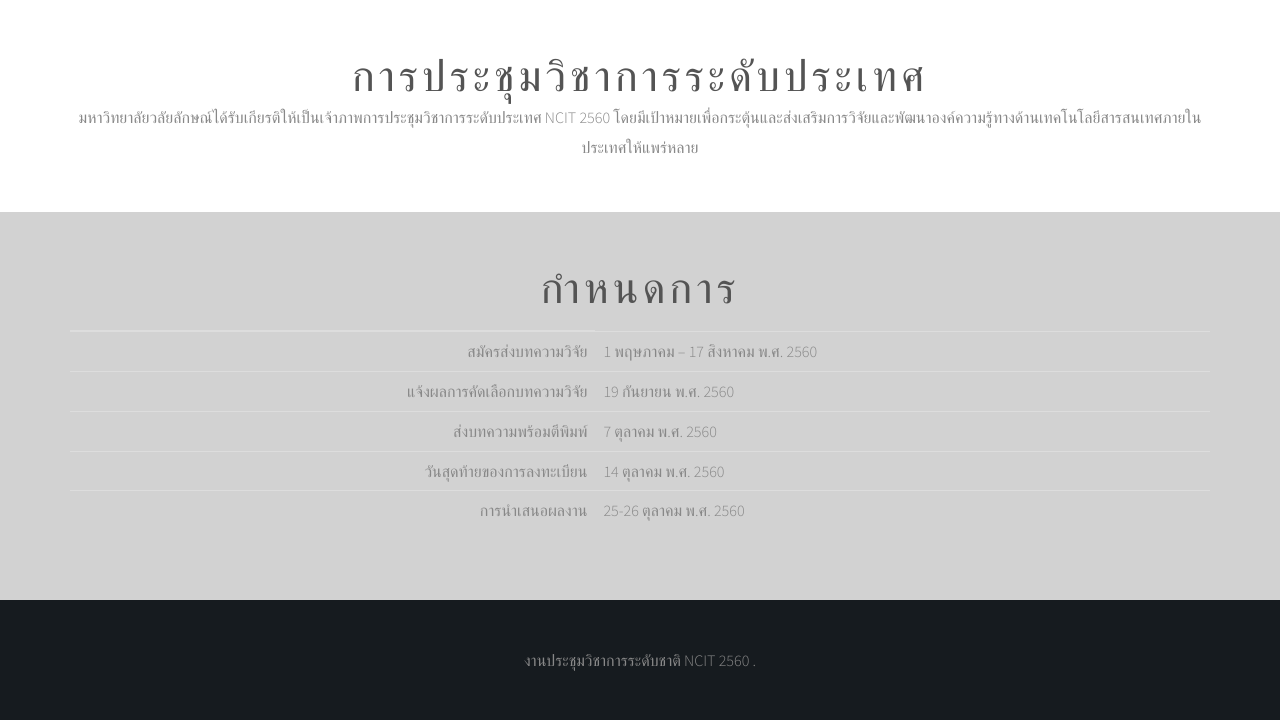
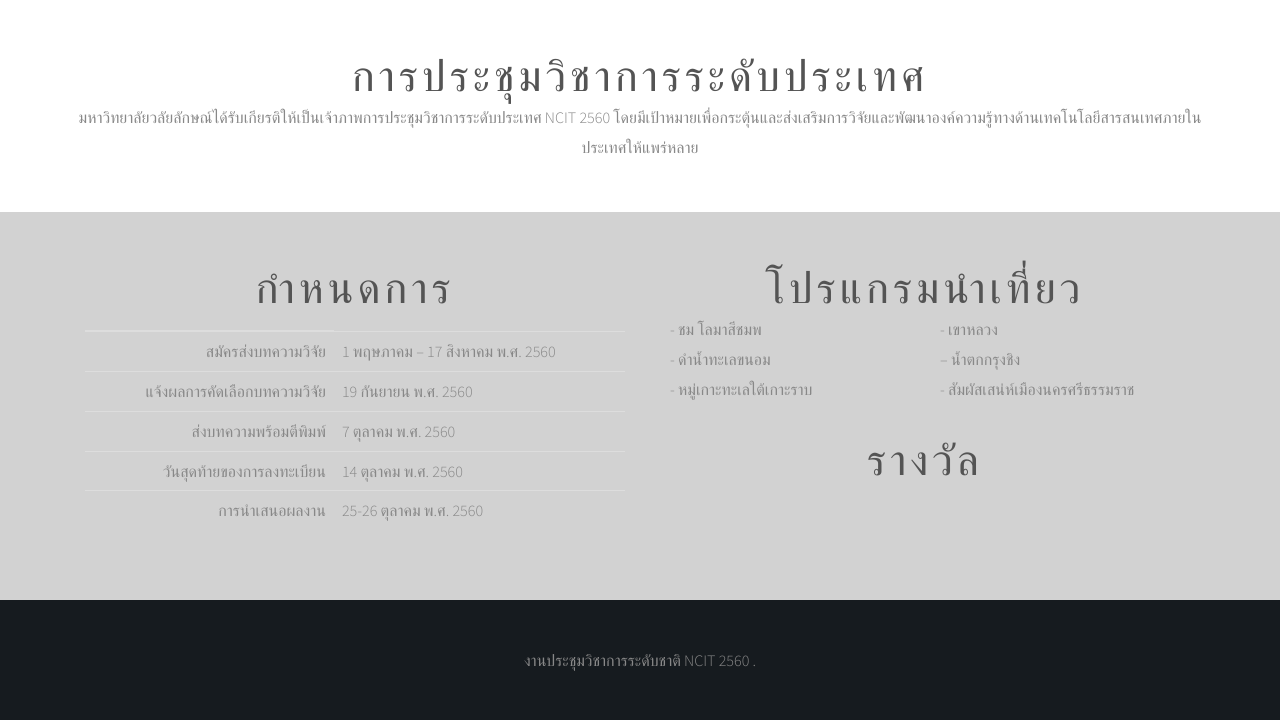
Before and after one commit to SWECamp/camp, a CodeIgniter app: page /camp/ in a window 1280 px wide. Shown: the part 630-1350 px from the top of the page. Run offline with CodeIgniter, Linux system fonts and the light colour scheme; some libraries are stand-ins or nearby versions.

Commit message:
edit program

```diff
--- a/application/views/home/content.php
+++ b/application/views/home/content.php
@@ -10,8 +10,9 @@
             </div>
 
     </section>
-<section class="choose-theme section-padding color-gray"  id="about">
+<section class="choose-theme section-padding color-gray"  id="program">
         <div class="container">
+            <div class="col-md-6 ">
                 <div class="main-title font-color-m-light">กำหนดการ</div>
 
                 <div class="table-responsive">
@@ -46,6 +47,32 @@
                     </table>
                 </div>
 
+            </div>
+            <div class="col-md-6">
+                <div class="main-title font-color-m-light">โปรแกรมนำเที่ยว</div>
+                <div class="col-xs-6 col-sm-6 col-md-6 col-lg-6 text-left">
+                    - ชม โลมาสีชมพ <br>
+                    - ดำน้ำทะเลขนอม <br>
+                    -  หมู่เกาะทะเลใต้เกาะราบ  <br>
+                </div>
+                <div class="col-xs-6 col-sm-6 col-md-6 col-lg-6 text-left">
+                    - เขาหลวง <br>
+                    – น้ำตกกรุงชิง <br>
+                    - สัมผัสเสน่ห์เมืองนครศรีธรรมราช <br>
+                </div>
+
+
+
+                <br>
+                <br>
+                <br>
+                <br>
+
+
+
+
+                <div class="main-title font-color-m-light">รางวัล</div>
+            </div>
 
             </div>
 
```
Lines whose indentation alone changed are shown as unchanged.
